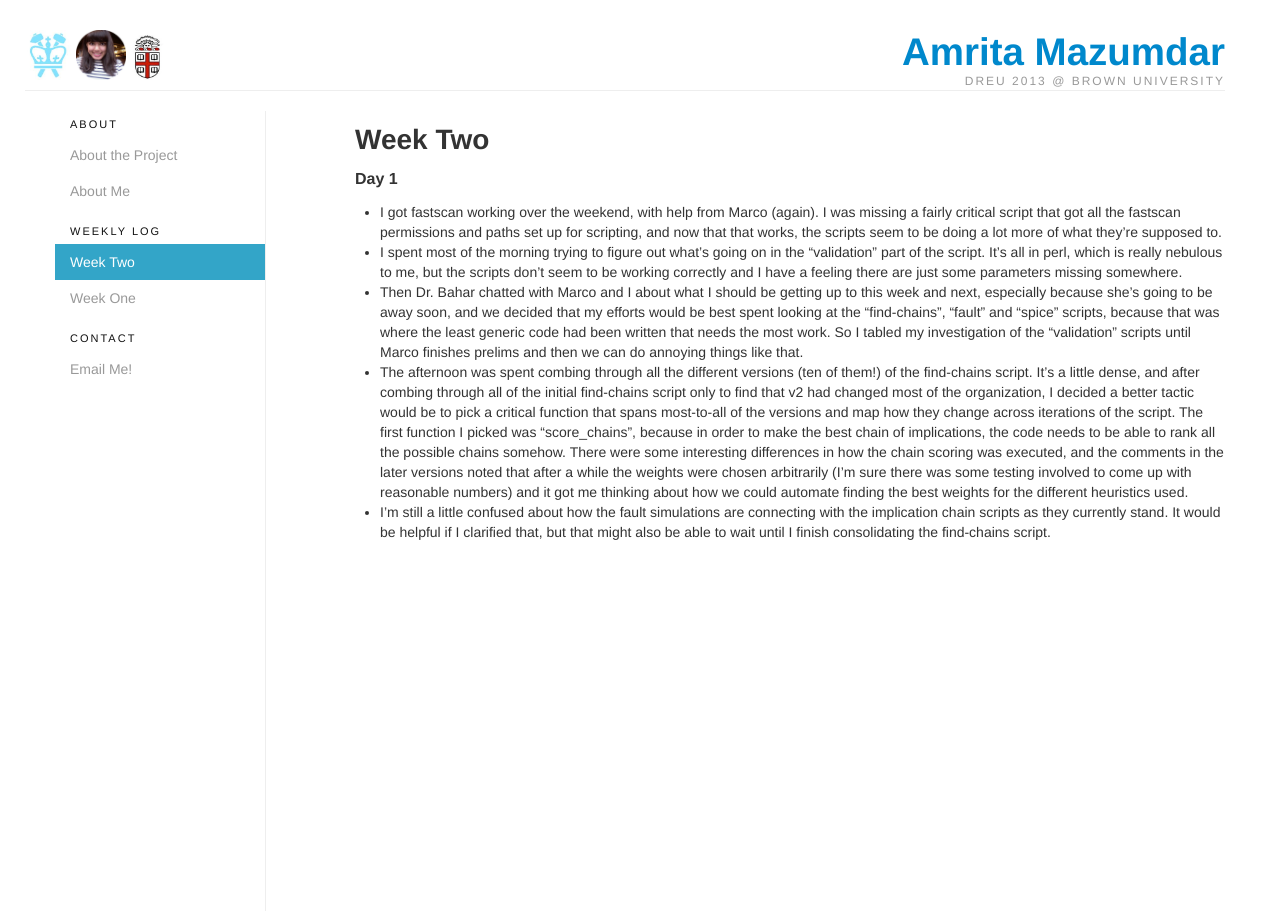
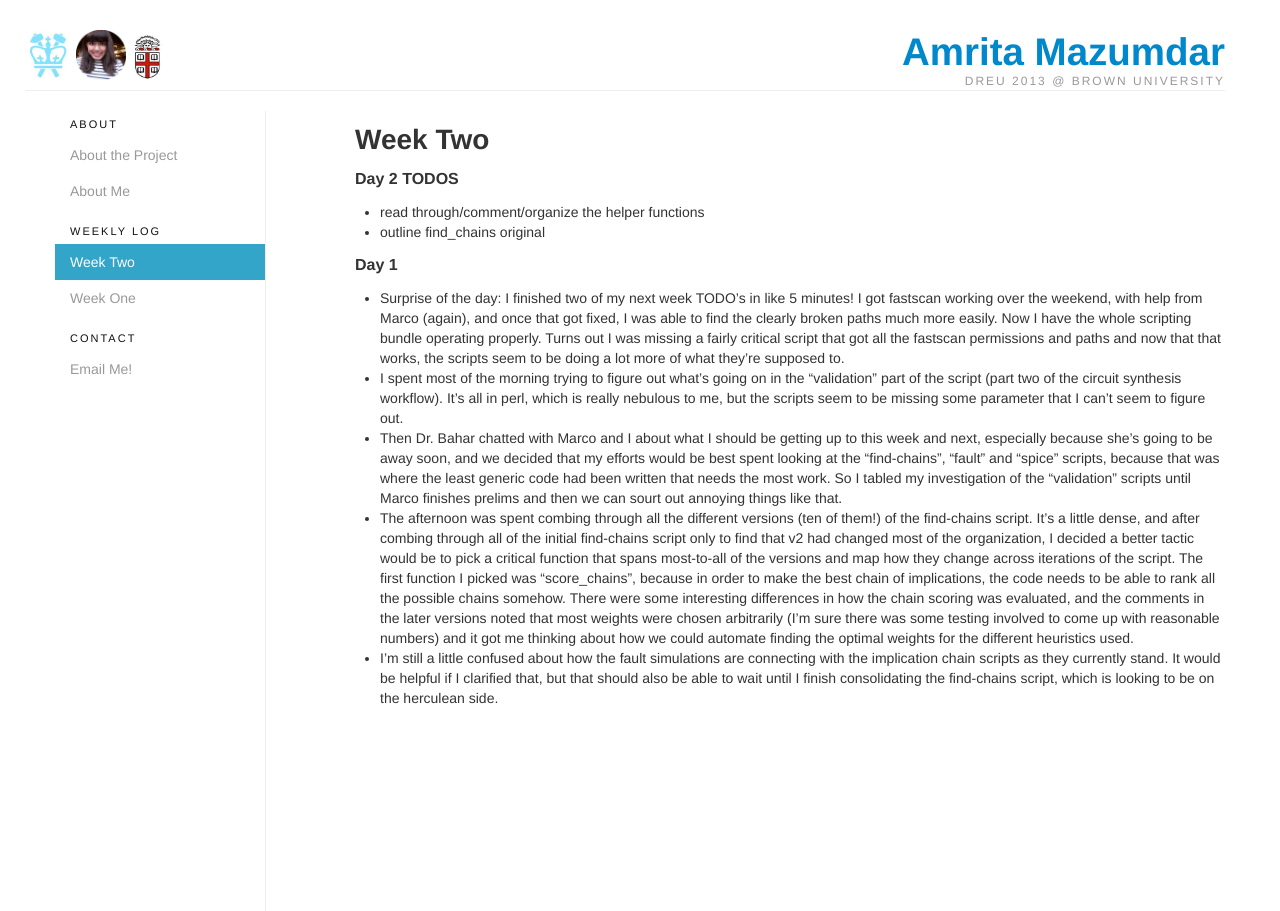
Before and after one commit to amritamaz/dreu-blog, a Jekyll site: the page built from _posts/2013-06-22-week-two.md, in a window 1280 px wide. Built offline with Jekyll 4.4.1, drawn with Linux system fonts in a browser that asks for light colours; nearby versions of some CDN libraries; Markdown is read by kramdown in place of the engine named in the settings.

Commit message:
week two begins

```diff
--- a/_posts/2013-06-22-week-two.md
+++ b/_posts/2013-06-22-week-two.md
@@ -4,21 +4,28 @@ title: Week Two
 category: weekly log
 ---
 
+## Day 2 TODOS
++ read through/comment/organize the helper functions
++ outline find_chains original
+
 ## Day 1
- + I got fastscan working over the weekend, with help from Marco (again). I was
+ + Surprise of the day: I finished two of my next week TODO's in like 5 minutes!
+ I got fastscan working over the weekend, with help from Marco (again), and once
+ that got fixed, I was able to find the clearly broken paths much more easily.
+ Now I have the whole scripting bundle operating properly. Turns out I was
  missing a fairly critical script that got all the fastscan permissions and paths
- set up for scripting, and now that that works, the scripts seem to be doing
+ and now that that works, the scripts seem to be doing
  a lot more of what they're supposed to.
  + I spent most of the morning trying to figure out what's going on in the "validation"
- part of the script. It's all in perl, which is really nebulous to me, but the scripts
- don't seem to be working correctly and I have a feeling there are just some parameters
- missing somewhere.
+ part of the script (part two of the circuit synthesis workflow). It's all in perl,
+ which is really nebulous to me, but the scripts seem to be missing some parameter
+ that I can't seem to figure out.
  + Then Dr. Bahar chatted with Marco and I about what I should be
  getting up to this week and next, especially because she's going to be away soon, and
  we decided that my efforts would be best spent looking at the
  "find-chains", "fault" and "spice" scripts, because that was where the least generic
  code had been written that needs the most work. So I tabled my investigation of the
- "validation" scripts until Marco finishes prelims and then we can do annoying things
+ "validation" scripts until Marco finishes prelims and then we can sourt out annoying things
  like that.
  + The afternoon was spent combing through all the different versions (ten of them!) of the
  find-chains script. It's a little dense, and after combing through all of the initial find-chains
@@ -27,11 +34,11 @@ category: weekly log
  map how they change across iterations of the script. The first function I picked was "score_chains",
  because in order to make the best chain of implications, the code needs to be able to
  rank all the possible chains somehow. There were some interesting differences in how
- the chain scoring was executed, and the comments in the later versions noted that
- after a while the weights were chosen arbitrarily (I'm sure there was some testing involved
+ the chain scoring was evaluated, and the comments in the later versions noted that
+ most weights were chosen arbitrarily (I'm sure there was some testing involved
  to come up with reasonable numbers) and it got me thinking about how we could automate
- finding the best weights for the different heuristics used.
+ finding the optimal weights for the different heuristics used.
  + I'm still a little confused about how the fault simulations are connecting with
  the implication chain scripts as they currently stand. It would be helpful if I
- clarified that, but that might also be able to wait until I finish consolidating the find-chains
- script.
+ clarified that, but that should also be able to wait until I finish consolidating the find-chains
+ script, which is looking to be on the herculean side.
```
